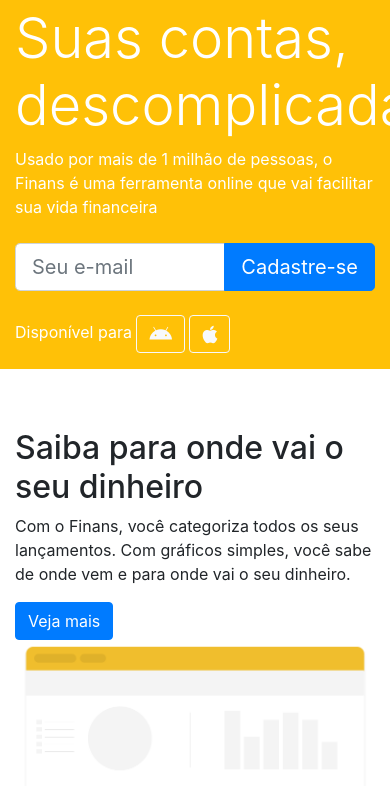
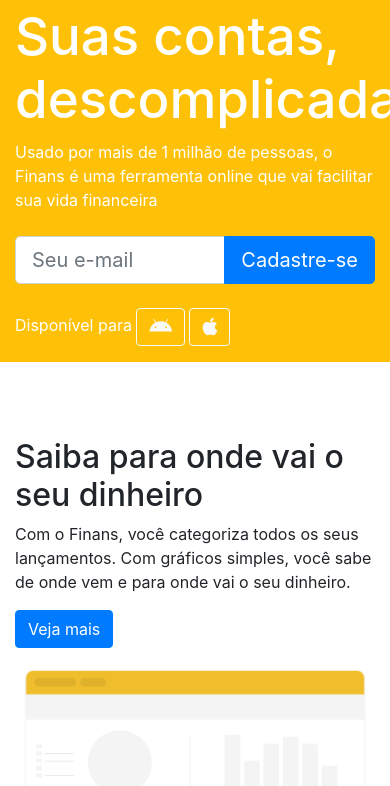
Before and after one commit to IsaacLouzeiro/finans, a plain HTML site: page index.html in a window 390 px wide. Shown: the part 58-844 px from the top of the page. Drawn offline with nearby package versions, Linux system fonts and the light colour scheme.

Commit message:
Update index.html

```diff
--- a/index.html
+++ b/index.html
@@ -44,7 +44,7 @@
             <article class="container">
                 <div class="row">
                     <div class="col-md-6 align-self-center mb-3"><!--Textos da Seção-->
-                        <h1 class="display-4">Suas contas, descomplicadas</h1>
+                        <h1 class="" style="font-size: 3.3em;">Suas contas, descomplicadas</h1>
 
                         <p>Usado por mais de 1 milhão de pessoas, o Finans é uma ferramenta online que vai facilitar sua vida financeira</p>
 
@@ -70,7 +70,7 @@
         <section class="caixa"><!--Início Seção Saiba-->
             <article class="container">
                 <div class="row align-items-center">
-                    <div class="col-md-6"><!--Textos da Seção-->
+                    <div class="col-md-6 my-3"><!--Textos da Seção-->
                         <h2>Saiba para onde vai o seu dinheiro</h2>
 
                         <p>Com o Finans, você categoriza todos os seus lançamentos. Com gráficos simples, você sabe de onde vem e para onde vai o seu dinheiro.</p>
```
